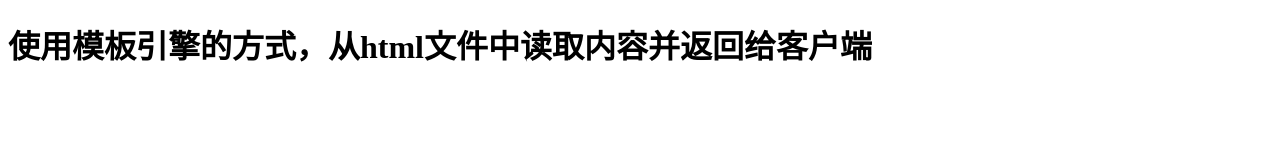
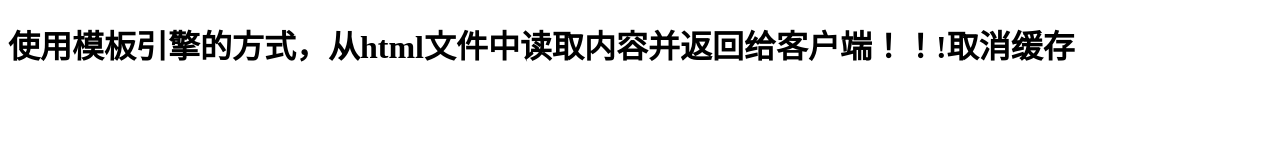
Before and after one commit to wyyww/node-blog, a website: page views/index.html in a window 1280 px wide. Drawn offline with Linux system fonts and the light colour scheme.

Commit message:
开发阶段取消模板引擎缓存，应用阶段应该不用

```diff
--- a/app.js
+++ b/app.js
@@ -19,7 +19,8 @@
  app.set("views","./views")
  //注册所使用的模板引擎,第一个参数必须是view engine,第二个参数和app.engine这个方法中定义的模板引擎的名称（第一个参数）一致的
  app.set("view engine",'html')
-
+//为了避免开发过程中，模板从缓存中读取，需要取消模板缓存
+swig.setDefaults({cache:false})
 
  /**
   * 首页
@@ -33,6 +34,8 @@
     /**
      * 读取view目录下的指定文件，解析并返回给客户端
      * 第一个参数，表示模板的文件，相对于views目录，views/index.html
+     *
+     * 第一次读取的时候会将读取的文件保存到内存中，因此第二次请求的时候会直接从内存中拿数据，则修改的模板不会返回到客户端； 性能提升
      */
     res.render('index');
 
--- a/views/index.html
+++ b/views/index.html
@@ -7,6 +7,6 @@
     <title>Document</title>
 </head>
 <body>
-    <h1>使用模板引擎的方式，从html文件中读取内容并返回给客户端</h1>
+    <h1>使用模板引擎的方式，从html文件中读取内容并返回给客户端！！!取消缓存</h1>
 </body>
 </html>
```
